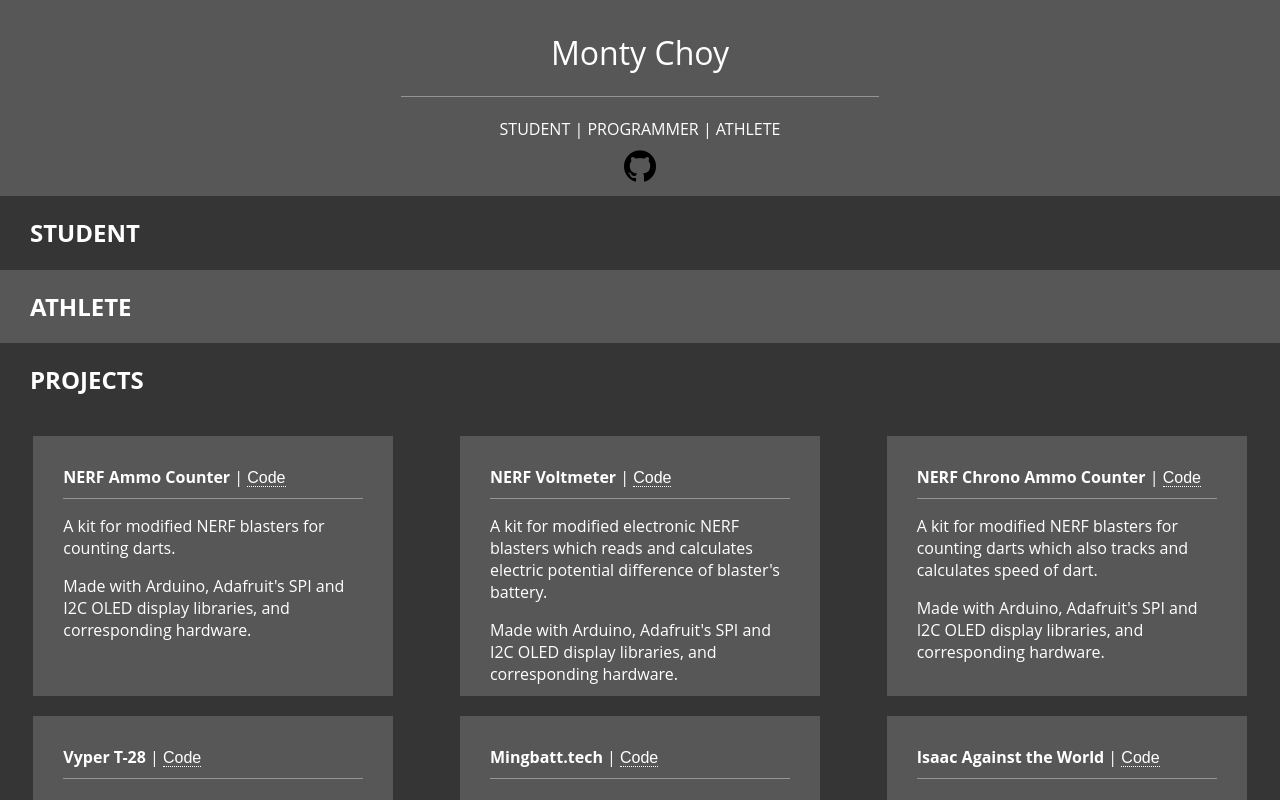
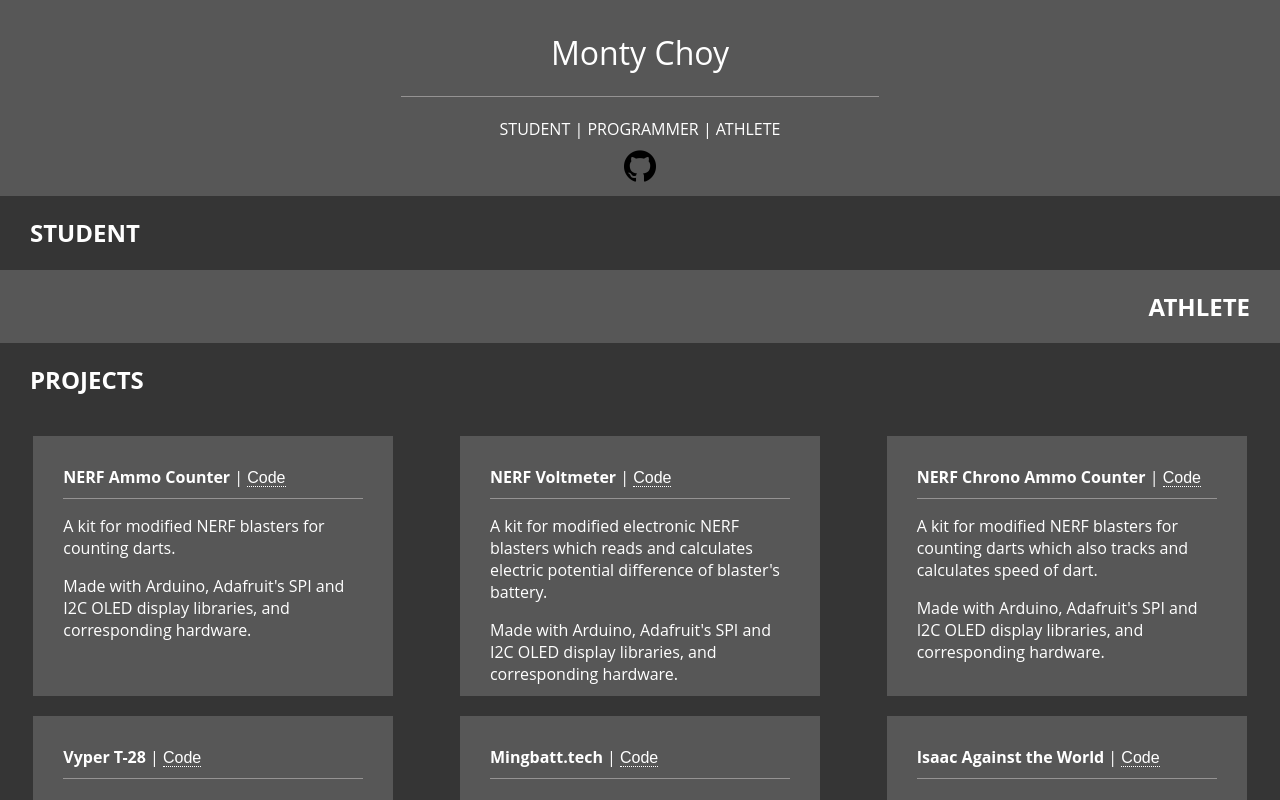
Before and after one commit to mochoy/personal-site, a React (Create React App) app: page / in a window 1280 px wide. Shown: the top 800 px of the page. Built offline with nearby package versions, Linux system fonts and the light colour scheme.

Commit message:
right justify athlete title

```diff
--- a/src/components/Athlete/index.css
+++ b/src/components/Athlete/index.css
@@ -0,0 +1,4 @@
+#title-athlete {
+	text-align: right;
+	padding-right: 30px;
+}
--- a/src/components/Athlete/index.js
+++ b/src/components/Athlete/index.js
@@ -5,8 +5,8 @@
 	render () {
 		return (
 			<div id="Athlete">
-				<div id="titleContainer">
-					<h2 id="title">ATHLETE</h2>
+				<div id="titleContainer-athlete">
+					<h2 id="title-athlete">ATHLETE</h2>
 				</div>
 			</div>
 
```
